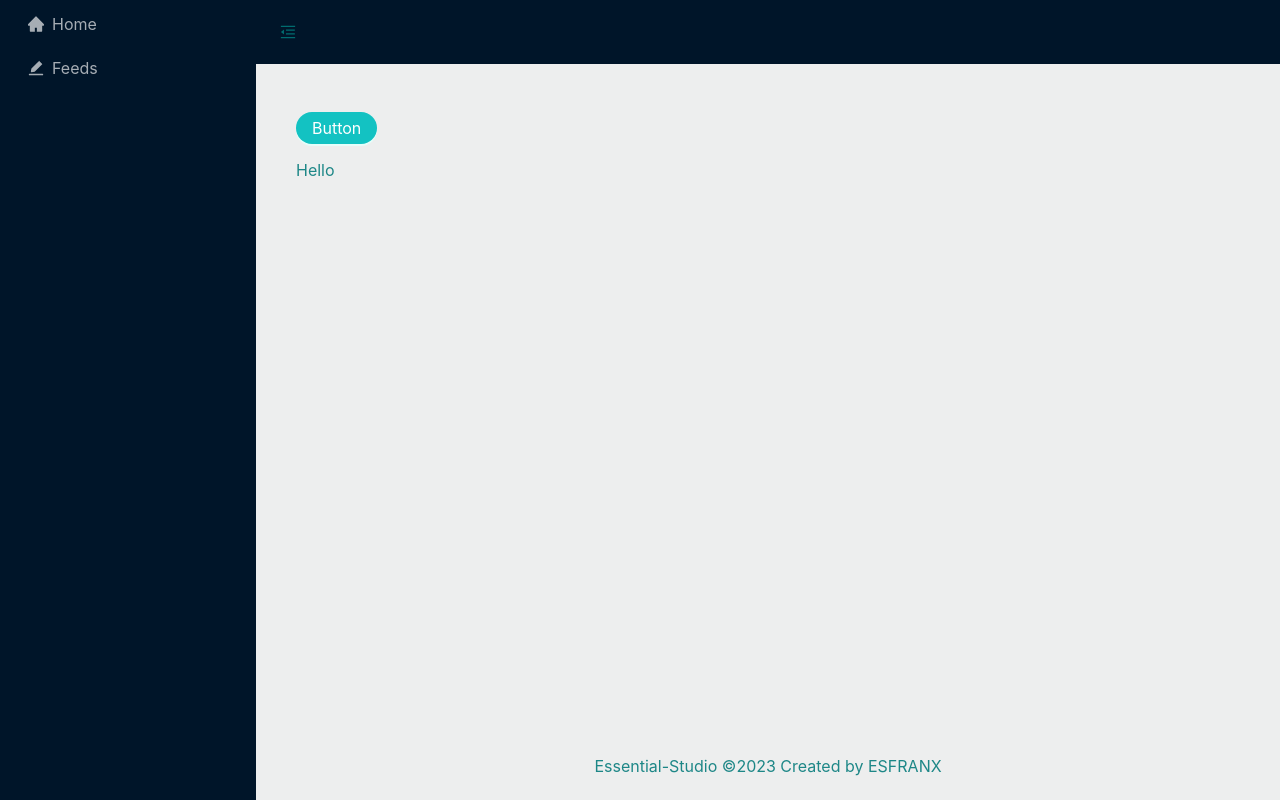
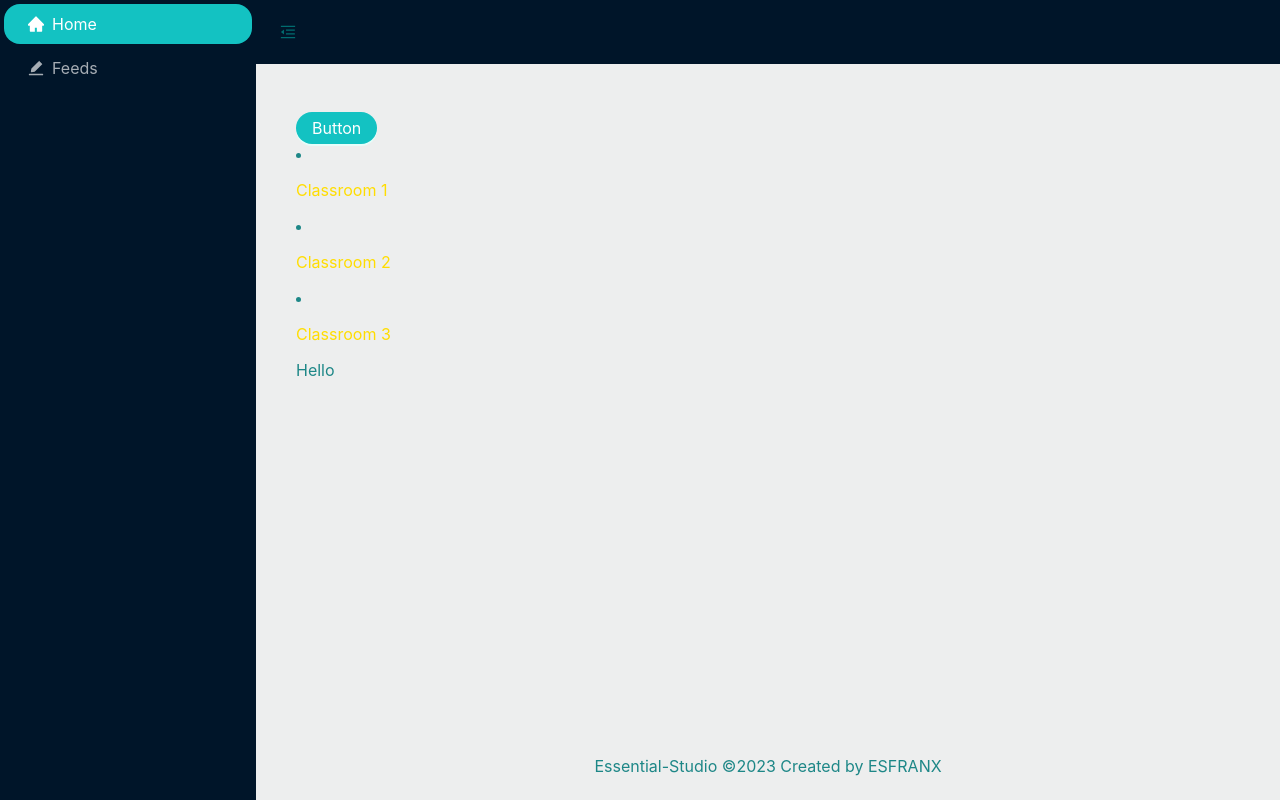
Before and after one commit to dazcalifornia/Blsnky-class, a Next.js app: page / in a window 1280 px wide. Built offline with nearby package versions, Linux system fonts and the light colour scheme.

Commit message:
added a Dynamic classrooms pages

```diff
--- a/app/layout.tsx
+++ b/app/layout.tsx
@@ -25,7 +25,7 @@ import {
   EditFilled,
 } from "@ant-design/icons";
 
-import { useRouter } from "next/navigation";
+import { usePathname, useRouter } from "next/navigation";
 
 import { Button, Layout, Menu, MenuProps } from "antd";
 
@@ -66,8 +66,10 @@ export default function RootLayout({
 }) {
   const [collapsed, setCollapsed] = useState(false);
   const router = useRouter();
+  const pathname = usePathname();
   const onClick: MenuProps["onClick"] = (e) => {
     router.push(`${e.keyPath[0]}`);
+
     console.log("click ", e);
   };
 
@@ -89,7 +91,7 @@ export default function RootLayout({
                   <Menu
                     theme="dark"
                     mode="inline"
-                    defaultSelectedKeys={["1"]}
+                    defaultSelectedKeys={[`${pathname}`]}
                     items={items}
                     onClick={onClick}
                   />
--- a/app/page.tsx
+++ b/app/page.tsx
@@ -1,12 +1,31 @@
+"use client";
 import React from "react";
 import { Button } from "antd";
 import Applayout from "@/lib/components/app";
-import { useRouter } from "next/router";
+import { useRouter } from "next/navigation";
+import Link from "next/link";
 
 export default function Home() {
+  const router = useRouter();
+  const goToClassroom = () => {
+    // Replace '123' with the actual classroom ID you want to pass
+    router.push("/classrooms/123");
+  };
+
+  const classrooms = [{ id: "1" }, { id: "2" }, { id: "3" }];
   return (
     <div>
-      <Button type="primary">Button</Button>
+      <Button type="primary" onClick={goToClassroom}>
+        Button
+      </Button>
+
+      {classrooms.map((classroom) => (
+        <li key={classroom.id}>
+          <Link href={`/classrooms/${classroom.id}`}>
+            <p>{`Classroom ${classroom.id}`}</p>
+          </Link>
+        </li>
+      ))}
       <p>Hello</p>
     </div>
   );
```
Also changed, not shown: app/classrooms/[pid]/page.tsx (added, +19 -0 lines).
